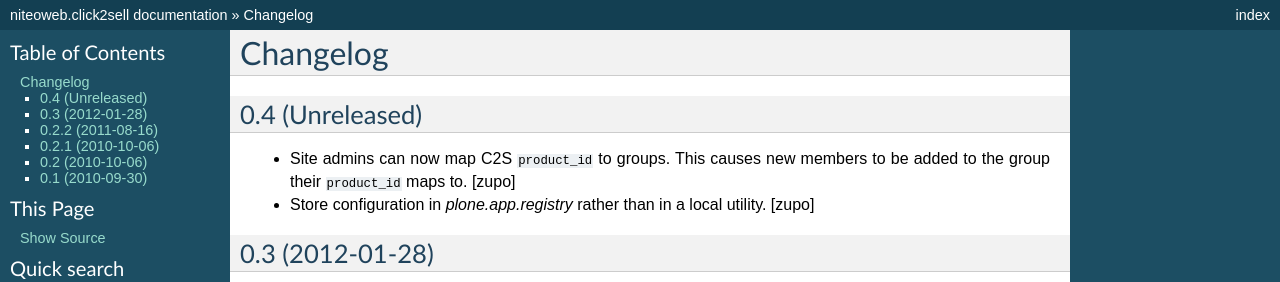
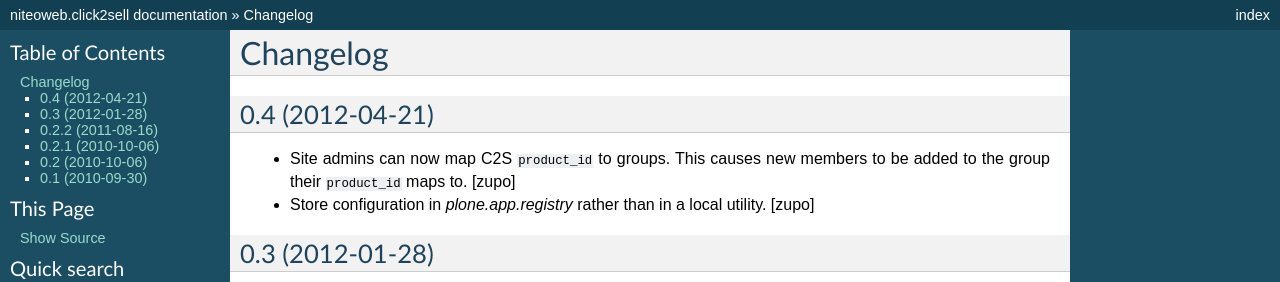
Before and after one commit to teamniteo/niteoweb.click2sell, a Sphinx documentation site: the page built from docs/HISTORY.rst, in a window 1280 px wide. Shown: the top 282 px of the page. Built offline with Sphinx 7.4.7, drawn with Linux system fonts in a browser that asks for light colours.

Commit message:
Prepare niteoweb.click2sell 0.4.

```diff
--- a/docs/HISTORY.rst
+++ b/docs/HISTORY.rst
@@ -1,7 +1,7 @@
 Changelog
 =========
 
-0.4 (Unreleased)
+0.4 (2012-04-21)
 ----------------
 
 - Site admins can now map C2S ``product_id`` to groups. This causes new members
```
